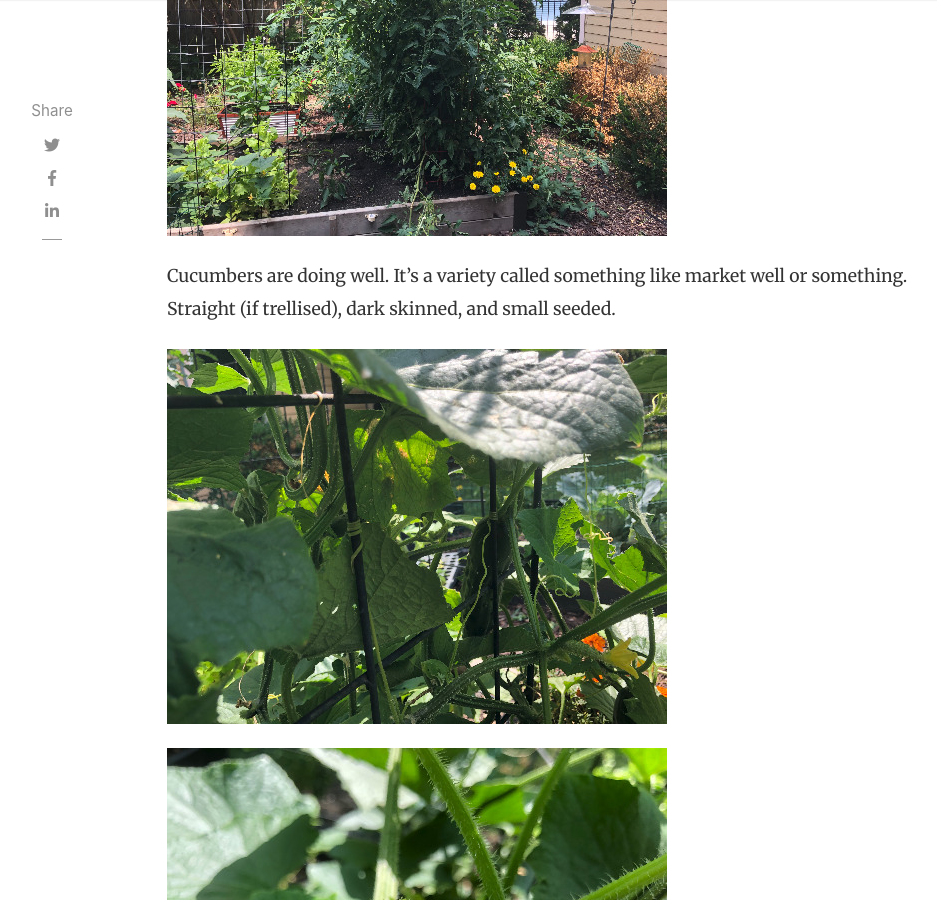
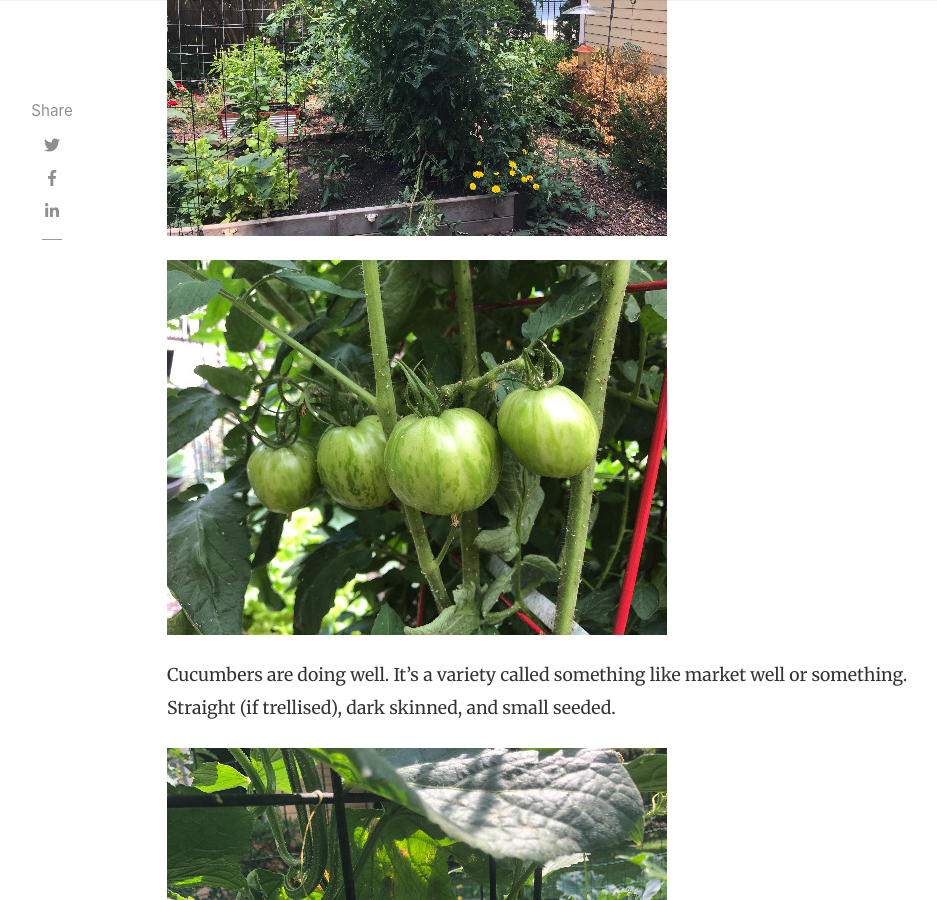
Before and after one commit to pknielski/pknielski.github.io, a Jekyll site: the page built from _posts/2019-08-20-augustgarden.md, in a window 1280 px wide and 900 px high, scrolled down 1608 px. Shown: the whole window, without its empty margins (118-1055 px from the left). Built offline with Jekyll 4.4.1, drawn with Linux system fonts in a browser that asks for light colours; nearby versions of some CDN libraries; our own code applies the rules of GitHub Pages for plain Markdown files; comment, search, counter and statistics services are not loaded.

Commit message:
Update 2019-08-20-augustgarden.md

```diff
--- a/_posts/2019-08-20-augustgarden.md
+++ b/_posts/2019-08-20-augustgarden.md
@@ -22,6 +22,10 @@ So here’s my garden as of mid-August, Note the empty bed: my yellow squash dev
 Green Zebra tomatoes: note the height. I got these tomato towers from Gardeners Supply Company (gardeners.com); they are awesome.  Not cheap, by any means, but they should last for some years. I know you can't really see the towers:;here they are on the website: https://www.gardeners.com/buy/tomato-tower-cages-set-of-2/8587041.html
 
 ![tomsaugust](/assets/images/tomsaugust.jpg)
+
+
+![greenzebras](/assets/images/greenzebrasaugust.jpg)
+
 
 
 Cucumbers are doing well. It’s a variety called something like market well or something. Straight (if trellised), dark skinned, and small seeded.
```
